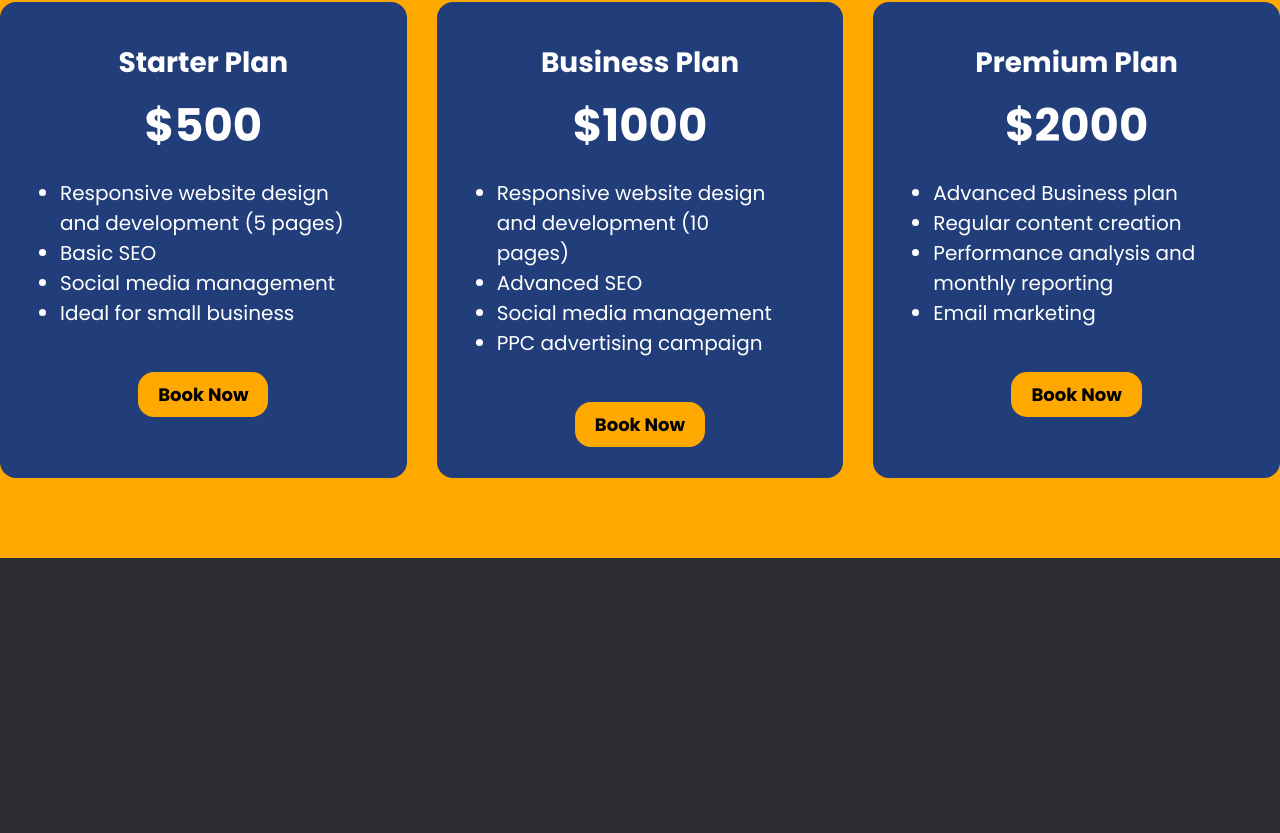
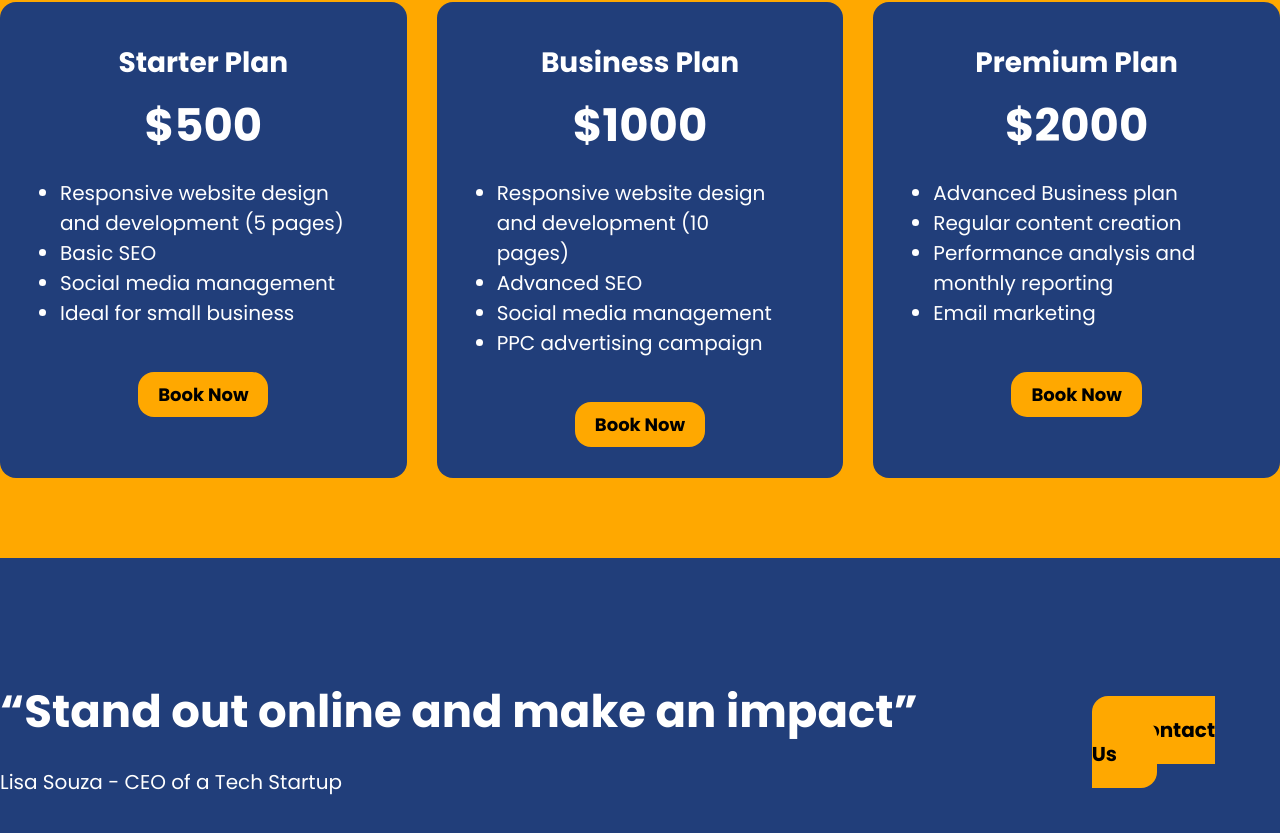
Before and after one commit to ecpieritz/vuetech, a Vue app: page / in a window 1280 px wide. Shown: the part 4492-5325 px from the top of the page. Before the commit the page ends 5050 px from the top, so only its background shows below. Built offline with nearby package versions, Linux system fonts and the light colour scheme.

Commit message:
feat: Add Contact section

```diff
--- a/src/App.vue
+++ b/src/App.vue
@@ -7,6 +7,7 @@
     <Choose />
     <WorkWith />
     <Prices />
+    <Contact />
   </main>
 </template>
 
@@ -18,6 +19,7 @@ import Services from "./components/Services.vue";
 import Choose from "./components/Choose.vue";
 import WorkWith from "./components/WorkWith.vue";
 import Prices from "./components/Prices.vue";
+import Contact from "./components/Contact.vue";
 
 export default {
   name: "App",
@@ -28,7 +30,8 @@ export default {
     Services,
     Choose,
     WorkWith,
-    Prices
+    Prices,
+    Contact
   },
 };
 </script>
--- /dev/null
+++ b/src/components/Contact.vue
@@ -0,0 +1,59 @@
+
+<template>
+  <section class="vt-contact">
+    <div class="container-fluid">
+      <div class="row">
+        <div class="col-md-10 col-12">
+          <h2 class="mb-4">“Stand out online and make an impact”</h2>
+          <p>Lisa Souza - CEO of a Tech Startup</p>
+        </div>
+
+        <div class="col-md-2 col-12">
+          <a class="vt-contact__btn" href="mailto: contact@vuetech.ag" target="_blank" rel="noopener noreferrer">Contact Us</a>
+        </div>
+      </div>
+    </div>
+  </section>
+</template>
+
+<script>
+export default {
+  name: "ContactVueTech",
+};
+</script>
+
+<style scoped lang="scss">
+$vt-bg: #2c2e33;
+$vt-bg-light: #474a52;
+$vt-black: #000000;
+$vt-blue: #213e7a;
+$vt-blue-dark: #122853;
+$vt-grey: #cccbcb;
+$vt-yellow: #ffa800;
+$vt-yellow-dark: #d68f00;
+$vt-white: #ffffff;
+
+.vt-contact {
+  background-color: $vt-blue;
+  padding: 120px 0 40px;
+
+  .row {
+    row-gap: 20px;
+    align-items: center;
+  }
+
+  &__btn{
+    background-color: $vt-yellow;
+    color: $vt-black;
+    padding: 20px 40px;
+    border-radius: 16px;
+    font-size: 20px;
+    text-decoration: none;
+
+    &:hover {
+      background-color: $vt-yellow-dark;
+    }
+
+  }
+}
+</style>
```
